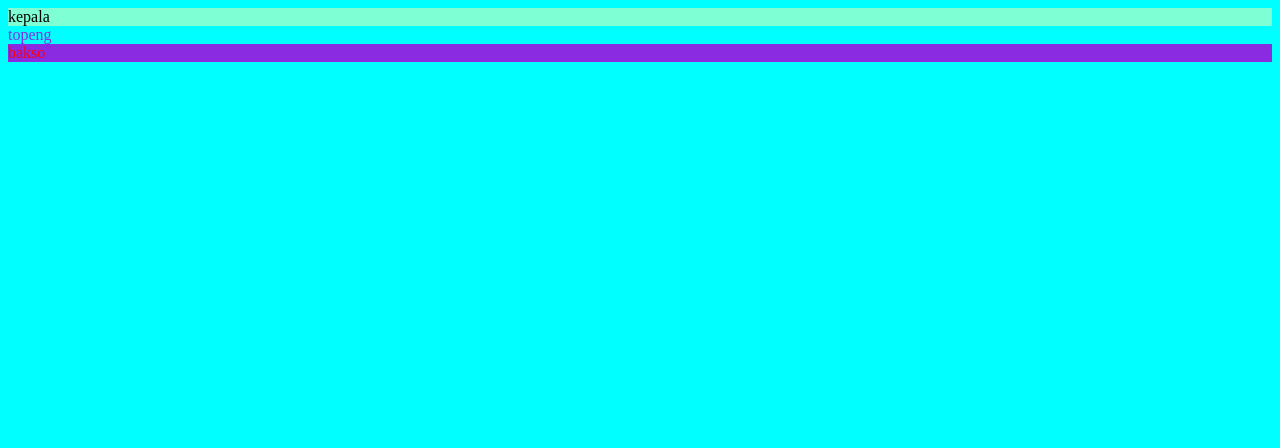
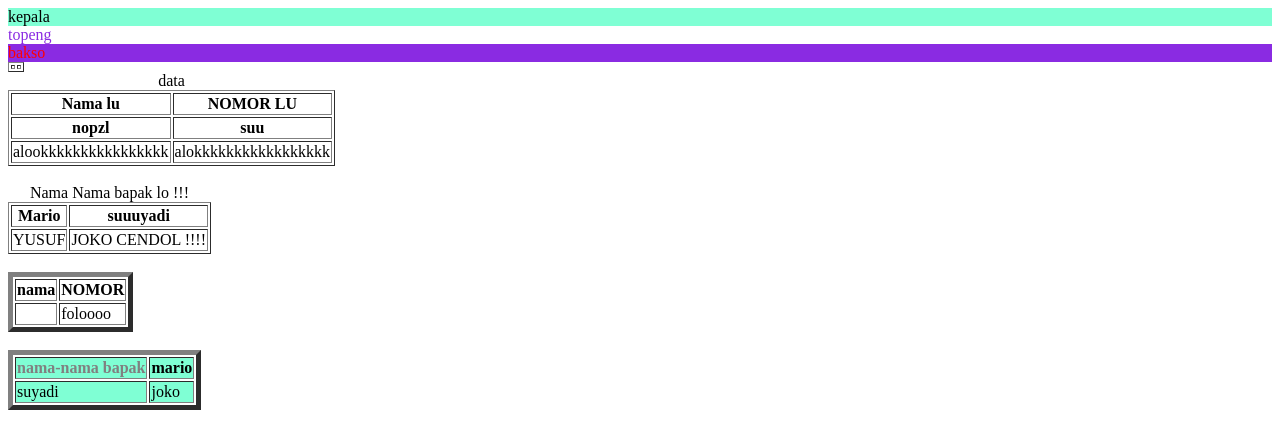
Before and after one commit to XlongTT/latihancss, a plain HTML site: page index.html in a window 1280 px wide. Drawn offline with Linux system fonts and the light colour scheme.

Commit message:
first commit

```diff
--- a/index.html
+++ b/index.html
@@ -14,4 +14,75 @@
                 bakso
             </div>
             </div>
+            <table border="1">
+                <tr>
+                    <td><footer></footer></td>
+                    <td><footer></footer></td>
+                </tr>
+            </table>
+
+            <table border="1">
+                <caption>data</caption>
+
+                <tr>
+                    <th>Nama lu </th>
+                    <th>NOMOR LU</th>
+                </tr>
+
+                <tr>
+                    <th>nopzl</th>
+                    <th>suu</th>
+                </tr>
+
+                <tr>
+                    <td>alookkkkkkkkkkkkkkkk</td>
+                    <td>alokkkkkkkkkkkkkkkkk</td>
+                </tr>
+            </table>
+                            <!-- nama-nama bapak -->
+            <table border="1">
+                <br>
+                <caption>Nama Nama bapak lo !!!</caption>
+
+                <tr>
+                    <th>Mario</th>
+                    <th>suuuyadi</th>
+                </tr>
+
+                <tr>
+                    <td>YUSUF</td>
+                    <TD>JOKO CENDOL !!!!</TD>
+                </tr>
+            </table>
+            <br>
+            <!-- rowspan -->
+            <table border="5">
+                <tr>
+                    <th>nama</th>
+                    <th>NOMOR</th>
+                </tr>
+
+                <tr>
+                    <td rowspan></td>
+                    <td colspan="5">foloooo</td>
+                </tr>
+
+            </table>
+                <br>
+            <table border="5">
+                <colgroup>
+                    <col span="3" style="background-color: aquamarine;">
+                </colgroup>
+
+                <tr>
+                    <th style="color:gray;">nama-nama bapak</th>
+                    <th>mario</th>
+                </tr>
+
+                <tr>
+                    <td>suyadi</td>
+                    <td>joko</td>
+                </tr>
+            </table>
         </body>
+<html>
--- a/style.css
+++ b/style.css
@@ -1,9 +1,9 @@
 body {
-    background-color: aqua;
+    background-color: white;
 }
 
 #topeng{
-    background-color: aqua;
+    background-color: white;
 }
 
 #bakso{
```
